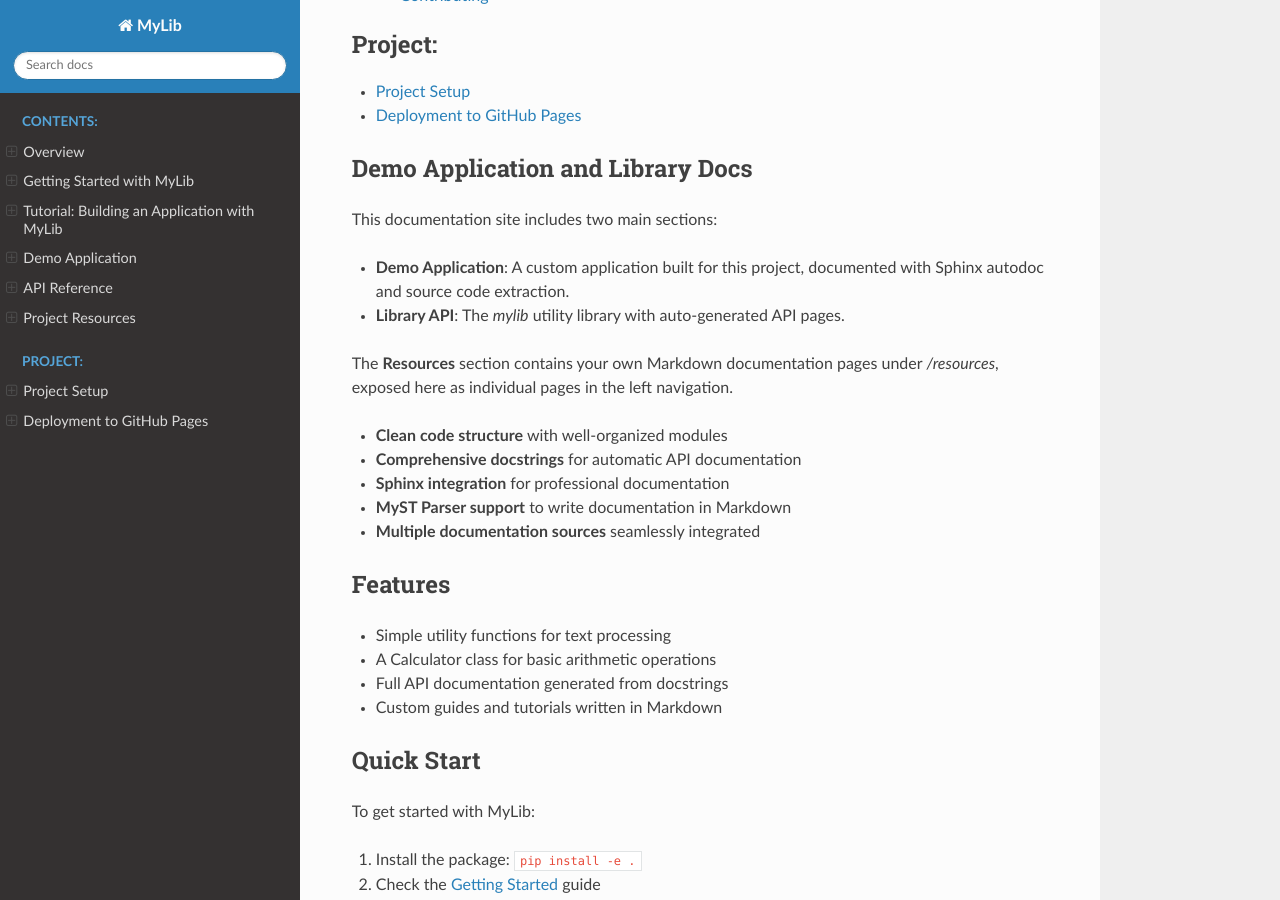
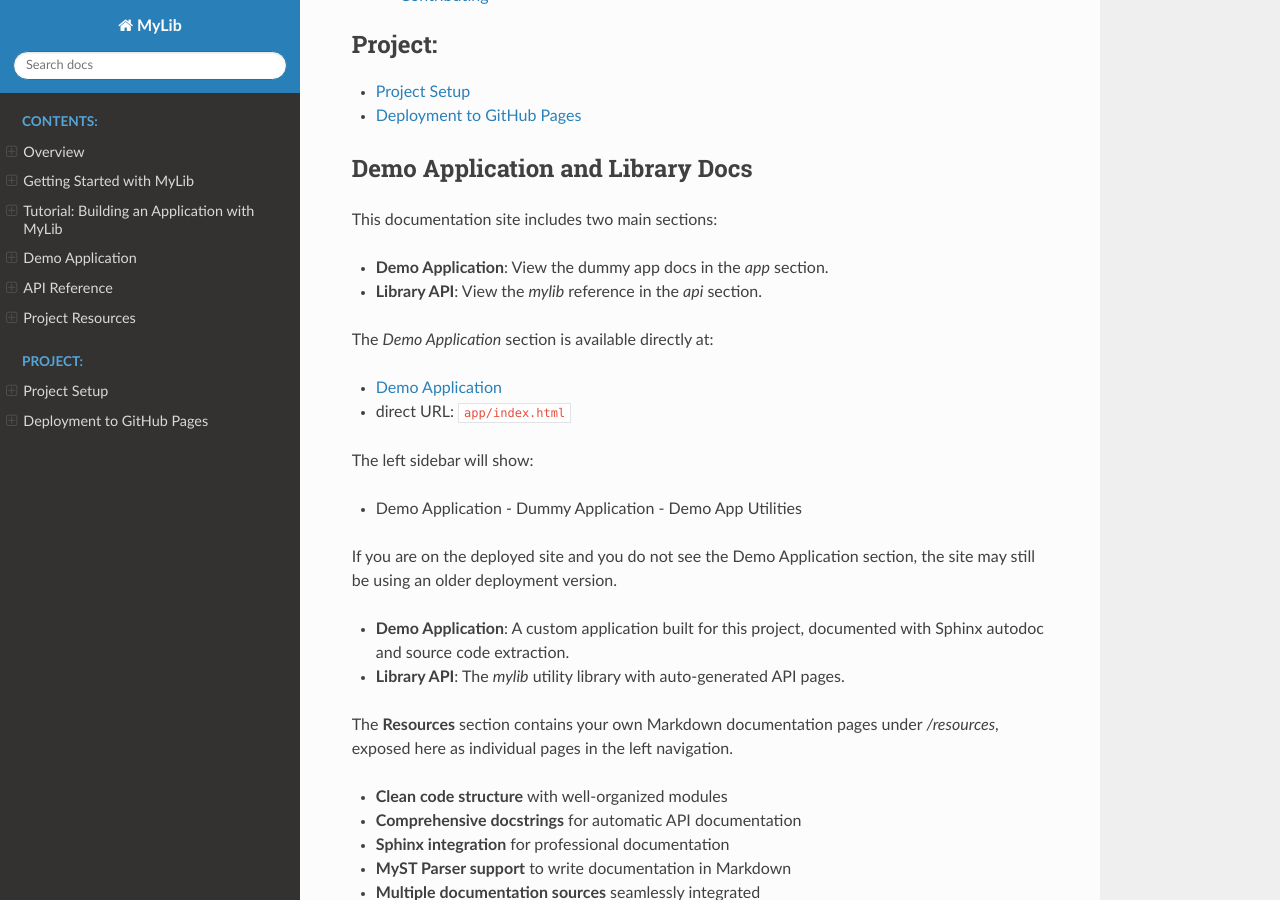
Before and after one commit to chriaa/gh-test, a Sphinx documentation site: the page built from docs/index.rst, in a window 1280 px wide and 900 px high, scrolled down 1172 px. Built offline with Sphinx 7.4.7 and the Read the Docs theme 3.1.0, drawn with Linux system fonts in a browser that asks for light colours.

Commit message:
Make Demo Application docs explicit on Sphinx landing page

```diff
--- a/docs/index.rst
+++ b/docs/index.rst
@@ -26,6 +26,22 @@ Demo Application and Library Docs
 ---------------------------------
 
 This documentation site includes two main sections:
+
+- **Demo Application**: View the dummy app docs in the `app` section.
+- **Library API**: View the `mylib` reference in the `api` section.
+
+The `Demo Application` section is available directly at:
+
+- :doc:`Demo Application <app/index>`
+- direct URL: ``app/index.html``
+
+The left sidebar will show:
+
+- Demo Application
+  - Dummy Application
+  - Demo App Utilities
+
+If you are on the deployed site and you do not see the Demo Application section, the site may still be using an older deployment version.
 
 - **Demo Application**: A custom application built for this project, documented with Sphinx autodoc and source code extraction.
 - **Library API**: The `mylib` utility library with auto-generated API pages.
--- a/docs/overview.rst
+++ b/docs/overview.rst
@@ -14,6 +14,7 @@ Quick Links
 -----------
 
 - :doc:`Demo Application <app/index>` - Sphinx docs for the dummy app
+  - Direct link: ``app/index.html``
 - :doc:`Library API <api/index>` - Auto-generated Python API docs
 - :doc:`Getting Started <guides/getting_started>` - User guide for using the project
 - :doc:`Architecture <resources/architecture>` - System architecture notes
```
